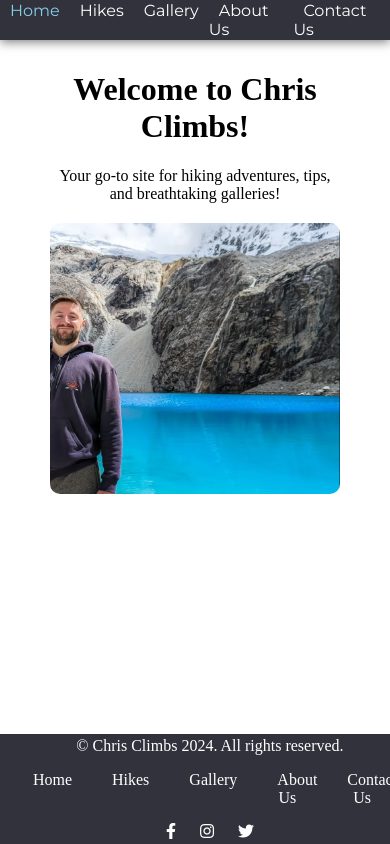
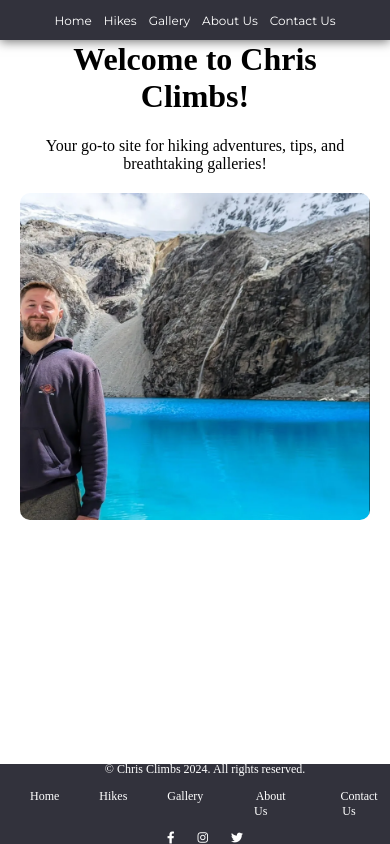
Before and after one commit to Thompytime/chris-climbs-3, a plain HTML site: page index.html in a window 390 px wide. Drawn offline with Linux system fonts and the light colour scheme.

```diff
--- a/styles.css
+++ b/styles.css
@@ -1,16 +1,16 @@
 body, html {
     margin: 0;
     padding: 0;
-    height: 100%; /* Full height of the viewport */
-    overflow-x: hidden; /* Prevent horizontal scrolling */
+    height: 100%;
+    overflow-x: hidden;
     display: flex;
-    flex-direction: column; /* Flexbox to align footer at the bottom */
+    flex-direction: column;
 }
 
 /* Fix body spacing issue */
 body {
-    flex-grow: 1; /* Allow the body to take up the remaining space */
-    min-height: 100vh; /* Ensure body takes at least the full viewport height */
+    flex-grow: 1;
+    min-height: 100vh;
 }
 
 /* Navigation Bar */
@@ -19,11 +19,11 @@ nav {
     top: 0;
     left: 0;
     width: 100%;
-    height: 20px; /* Set a fixed height */
+    height: 40px; /* Increased height */
     display: flex;
-    align-items: center; /* Ensures consistent vertical alignment */
-    justify-content: center; /* Centers the navbar items */
-    padding: 10px 0;
+    align-items: center;
+    justify-content: center;
+    padding: 5px 0; /* Adjusted padding */
     z-index: 1000;
     background-color: rgba(50, 50, 60);
     box-shadow: 0 2px 10px rgba(0, 0, 0, 0.52);
@@ -42,8 +42,8 @@ nav a {
     text-decoration: none;
     padding: 10px;
     transition: color 0.3s;
-    font-size: 16px; /* Ensures font size is consistent */
-    font-family: 'Montserrat', sans-serif; /* Ensure consistent font */
+    font-size: 16px;
+    font-family: 'Montserrat', sans-serif;
 }
 
 nav a:hover {
@@ -54,13 +54,13 @@ nav a:hover {
 main {
     flex-grow: 1;
     padding: 50px;
-    padding-bottom: 80px; /* Adjust this value if needed */
+    padding-bottom: 80px;
     text-align: center;
 }
 
-/* Footer stays at the bottom, regardless of content length */
+/* Footer */
 footer {
-    height: 80px; /* Or whatever height you prefer */
+    height: 80px;
     display: flex;
     align-items: center;
     justify-content: center;
@@ -69,9 +69,8 @@ footer {
     text-align: center;
     padding: 15px;
     width: 100%;
-    margin-top: auto; /* Ensures footer stays at the bottom */
+    margin-top: auto;
 }
-
 
 footer a {
     color: white;
@@ -96,6 +95,7 @@ footer a:hover {
     margin: 0 10px;
 }
 
+/* Gallery Styles */
 .gallery-container {
     display: grid;
     grid-template-columns: repeat(4, 1fr); /* 4 columns */
@@ -103,14 +103,15 @@ footer a:hover {
     justify-items: center;
     align-items: center;
     padding: 20px;
-    max-width: 900px;
+    width: 100%;
+    max-width: 1200px; /* Increased width for larger screens */
     margin: auto;
 }
 
 .gallery-item {
     position: relative;
     width: 100%;
-    height: 200px; /* Adjust height as needed */
+    height: 200px;
     overflow: hidden;
     border-radius: 10px;
     display: flex;
@@ -148,8 +149,46 @@ footer a:hover {
 
 /* Responsive Design */
 @media (max-width: 1024px) {
+    nav {
+        height: 35px; /* Adjust navbar height */
+        padding: 5px 0;
+    }
+
+    nav a {
+        font-size: 14px;
+        padding: 8px;
+    }
+
     .gallery-container {
         grid-template-columns: repeat(2, 1fr); /* 2 columns for tablets */
+        max-width: 900px;
+    }
+
+    footer {
+        height: 70px;
+        padding: 10px;
+    }
+}
+
+@media (max-width: 768px) {
+    main {
+        padding: 30px;
+    }
+
+    .gallery-container {
+        grid-template-columns: repeat(2, 1fr); /* 2 columns for smaller tablets */
+    }
+
+    nav {
+        height: 30px;
+    }
+
+    nav a {
+        font-size: 13px;
+    }
+
+    footer {
+        font-size: 14px;
     }
 }
 
@@ -157,4 +196,23 @@ footer a:hover {
     .gallery-container {
         grid-template-columns: repeat(1, 1fr); /* 1 column for mobile */
     }
+
+    nav {
+        height: 30px;
+    }
+
+    nav a {
+        font-size: 12px;
+        padding: 6px;
+    }
+
+    main {
+        padding: 20px;
+        padding-bottom: 60px;
+    }
+
+    footer {
+        font-size: 12px;
+        height: 60px;
+    }
 }
```
